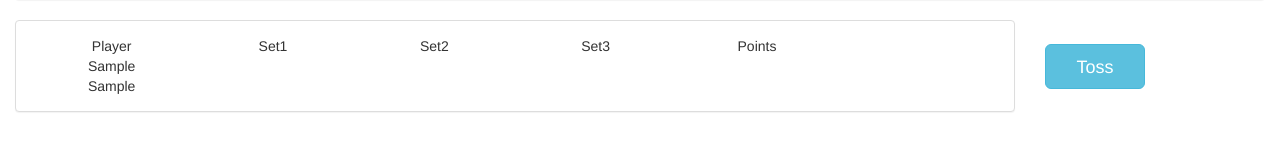
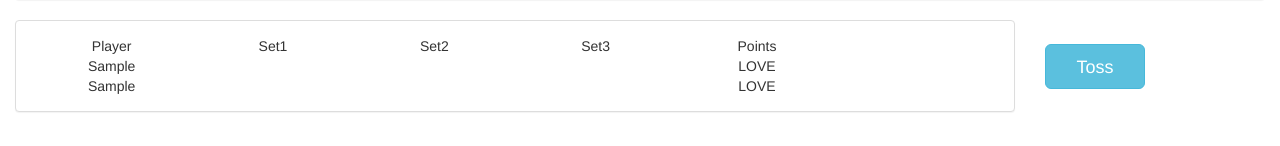
Before and after one commit to Sivarajack/2019_DEV_005, a React (Create React App) app: page / in a window 1280 px wide. Both pictures are taken after typing "Sample", "Sample" into the empty fields and a click on the button "Begin Game". Shown: the part 135-281 px from the top of the page. Built offline with nearby package versions, Linux system fonts and the light colour scheme.

Commit message:
Update: Add scoring logic to ScoreBoard Component

```diff
--- a/src/components/ScoreBoard/ScoreBoard.jsx
+++ b/src/components/ScoreBoard/ScoreBoard.jsx
@@ -12,9 +12,12 @@ export class ScoreBoard extends React.Component {
     this.state = {
       toss: false,
       message: "",
-      service: ''
+      service: '',
+      player1Points: 0,
+      player2Points: 0,
     }
     this.handleToss = this.handleToss.bind(this);
+    this.handlePlay = this.handlePlay.bind(this);
   };
   handleToss() {
     const player1Random = Math.random();
@@ -27,7 +30,22 @@ export class ScoreBoard extends React.Component {
     });
   }
 
+  handlePlay() {
+    const player1Random = Math.random();
+    const player2Random = Math.random();
+    this.setState({ message: '' });
+    this.setState(
+      prevState => {
+        let pointWinner =
+          player1Random > player2Random ? 'player1Points' : 'player2Points';
+
+        return { [pointWinner]: prevState[pointWinner] + 1 };
+      }
+    );
+  }
+
   render() {
+    const points = { 0: 'LOVE', 1: 15, 2: 30, 3: 40 };
     const { players } = this.props;
     return (
       <div>
@@ -55,7 +73,9 @@ export class ScoreBoard extends React.Component {
               </div>
 
               <div className="scoreBoardContents">
-
+                {points.hasOwnProperty(this.state.player1Points)
+                  ? points[this.state.player1Points]
+                  : 40}
               </div>
               <div className="scoreBoardContents">
 
@@ -74,7 +94,9 @@ export class ScoreBoard extends React.Component {
               </div>
 
               <div className="scoreBoardContents">
-
+                  {points.hasOwnProperty(this.state.player2Points)
+                    ? points[this.state.player2Points]
+                    : 40}
               </div>
               <div className="scoreBoardContents">
 
@@ -88,7 +110,7 @@ export class ScoreBoard extends React.Component {
                 id="playButton"
                 bsStyle="info"
                 bsSize="large"
-                onClick={this.handleServe}
+                onClick={this.handlePlay}
                 className="scoreboardButton"
                 disabled={this.state.stopPlay}>
                 Play
```
Also changed, not shown: 2 other files (tests, documents, lock files or other folders).
